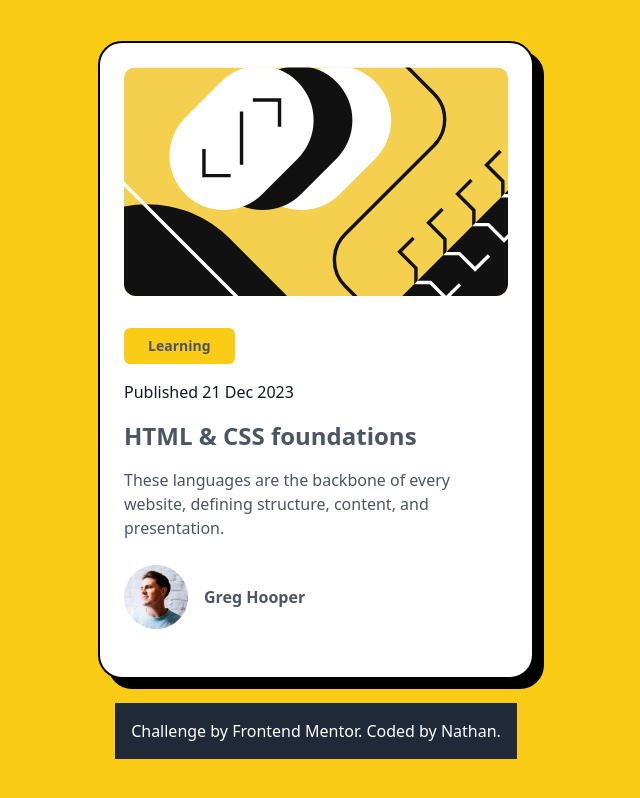
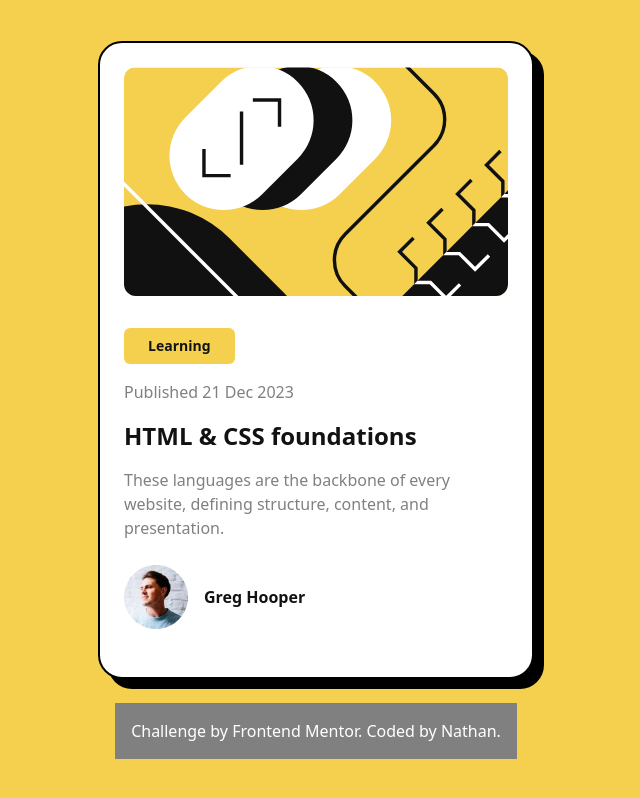
Before and after one commit to omarnate1/blog-preview-card-main, a website: page index.html in a window 1280 px wide. Shown: the whole page, without its empty margins (324-964 px from the left). Drawn offline with Linux system fonts and the light colour scheme.

Commit message:
updated tailwind config

```diff
--- a/index.html
+++ b/index.html
@@ -14,7 +14,7 @@
     <title>Frontend Mentor | Blog preview card</title>
   </head>
   <body
-    class="bg-yellow-400 box-border text-gray-600 flex flex-col items-center justify-center rounded-lg min-h-screen mx-10"
+    class="bg-Yellow box-border text-Grey flex flex-col items-center justify-center rounded-lg min-h-screen mx-10"
   >
     <main
       class="p-6 bg-white border-2 rounded-3xl border-black shadow-custom-16 md:h-2/6"
@@ -123,15 +123,15 @@
         </div>
         <div class="pt-8">
           <button
-            class="bg-yellow-400 px-6 py-2 rounded-md font-black text-sm cursor-pointer"
+            class="bg-Yellow px-6 py-2 text-Black rounded-md font-black text-sm cursor-pointer"
           >
             Learning
           </button>
-          <p class="text-gray-900 pt-4">Published 21 Dec 2023</p>
+          <p class="text-Grey pt-4">Published 21 Dec 2023</p>
         </div>
         <div class="py-4">
           <h1
-            class="text-black-600 font-bold hover:text-yellow-400 hover:cursor-pointer text-2xl w-full md:text-2.5xl"
+            class="text-Black font-bold hover:text-Yellow hover:cursor-pointer text-2xl w-full md:text-2.5xl"
           >
             HTML & CSS foundations
           </h1>
@@ -147,13 +147,13 @@
             <img src="/assets/images/image-avatar.webp" alt="profile-image" />
           </div>
           <div>
-            <p class="font-extrabold">Greg Hooper</p>
+            <p class="font-extrabold text-Black">Greg Hooper</p>
           </div>
         </div>
       </div>
     </main>
     <footer>
-      <div class="bg-gray-800 text-white p-4 mt-6">
+      <div class="bg-Grey text-white p-4 mt-6">
         Challenge by
         <a href="https://www.frontendmentor.io?ref=challenge" target="_blank"
           >Frontend Mentor</a
--- a/tailwind.config.js
+++ b/tailwind.config.js
@@ -9,6 +9,11 @@ module.exports = {
       boxShadow: {
         "custom-16": "10px 10px 0px rgba(0, 0, 0, 100)",
       },
+      colors: {
+        Grey: "#808080",
+        Black: "#121212",
+        Yellow: "#f4d04e",
+      },
     },
   },
   plugins: [],
```
Also changed, not shown: src/output.css.
